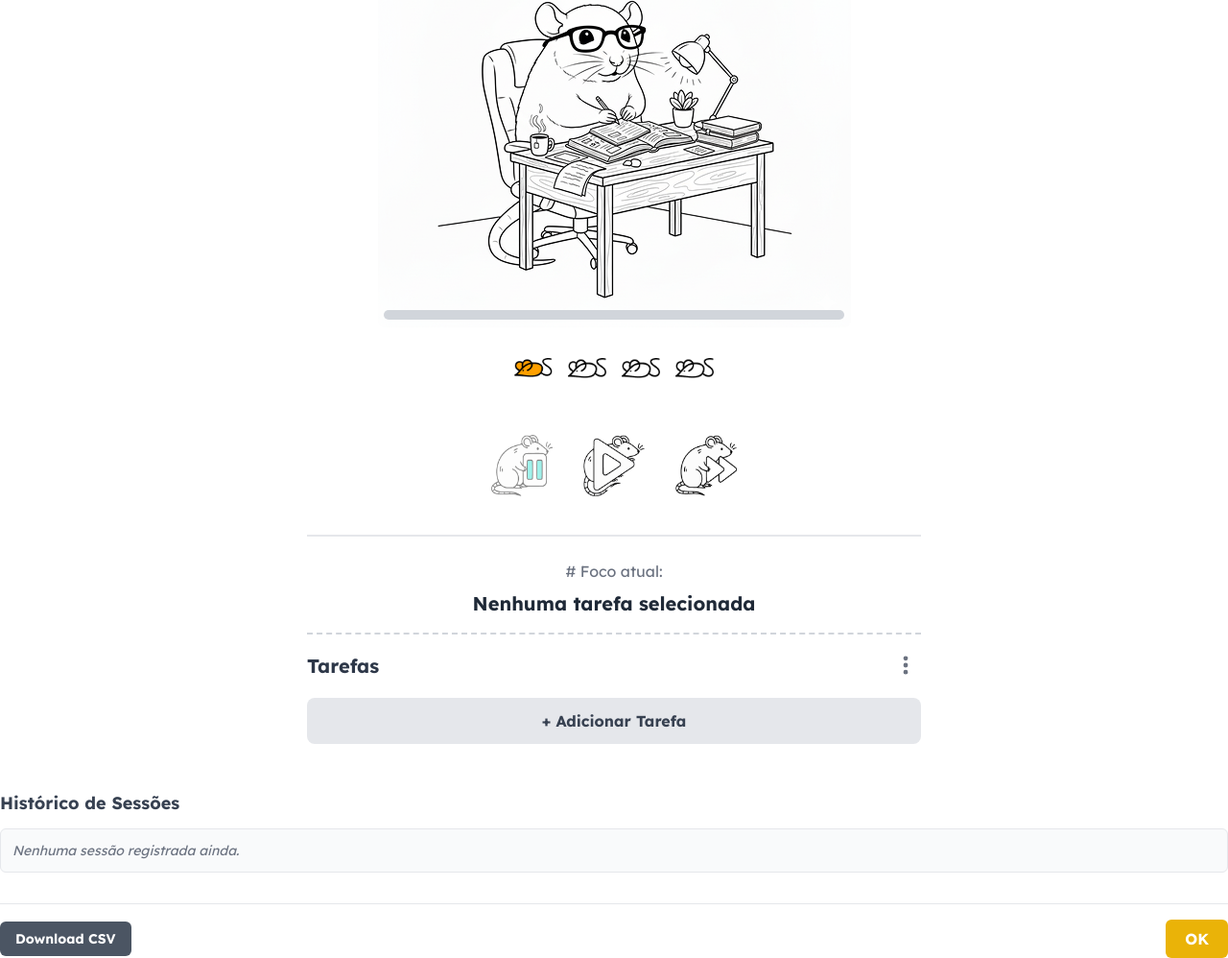
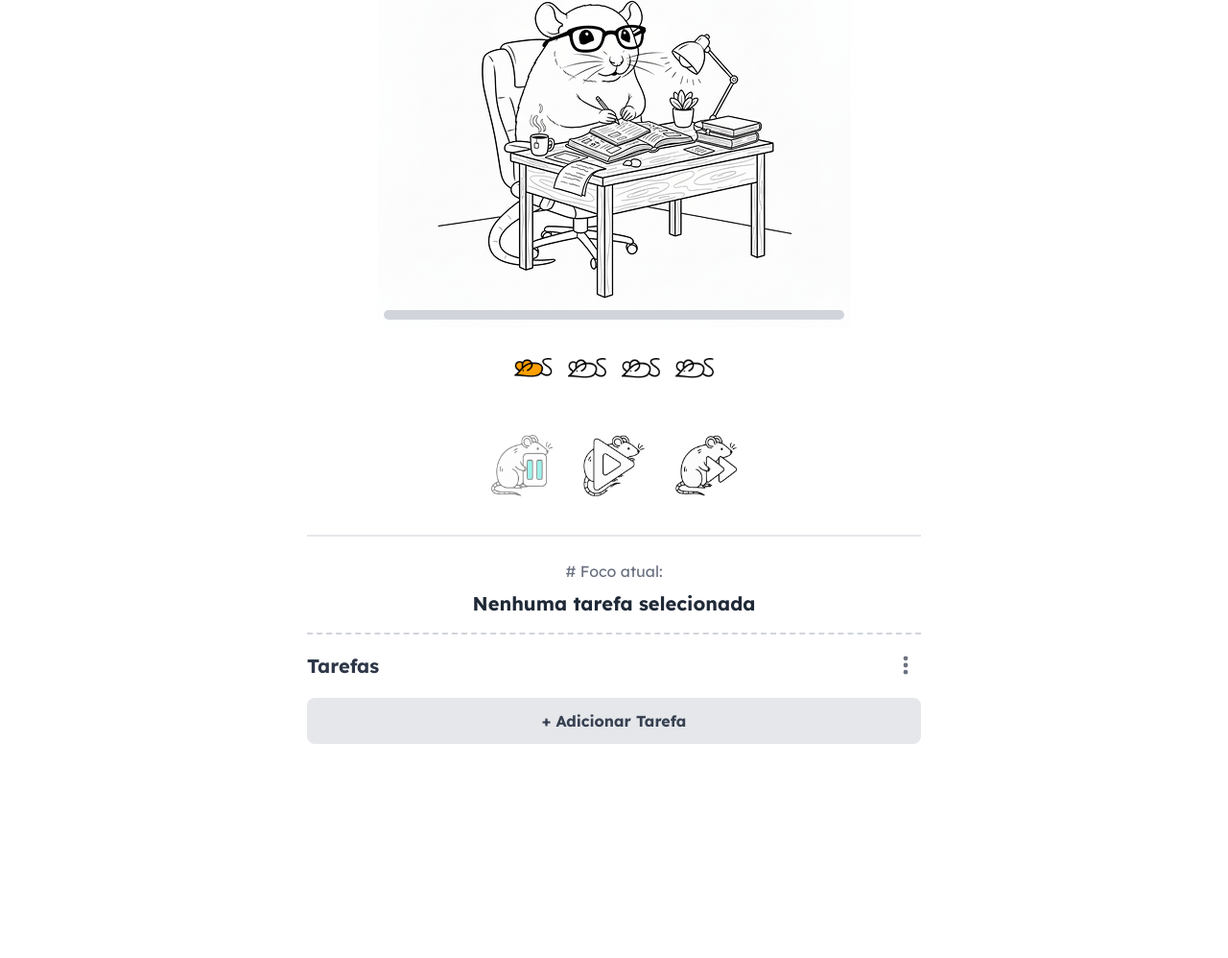
Before and after one commit to cristalwolfff/pomorato_app, a plain HTML site: page index.html in a window 1280 px wide. Shown: the part 464-1462 px from the top of the page at 96% size. After the commit the page ends 1287 px from the top, so only its background shows below. Drawn offline with nearby package versions, Linux system fonts and the light colour scheme.

Commit message:
Atualização

```diff
--- a/index.html
+++ b/index.html
@@ -245,21 +245,7 @@
         </div>
     </div>
 </div>
-                <div class="mb-6">
-                    <h3 class="text-lg font-semibold mb-3 text-gray-700">Histórico de Sessões</h3>
-                    <div id="report-session-list" class="space-y-2 max-h-60 overflow-y-auto border rounded-md p-3 bg-gray-50">
-                        <p class="text-gray-500 text-sm italic">Nenhuma sessão registrada ainda.</p>
-                    </div>
-                </div>
-                <div class="mt-8 text-right border-t pt-4 flex justify-between items-center">
-                    <button id="download-csv-btn" class="bg-gray-600 text-white px-4 py-2 rounded-md hover:bg-gray-700 transition text-sm font-bold">
-                        Download CSV
-                    </button>
-                    <button id="ok-report-btn" class="bg-yellow-500 text-white px-5 py-2 rounded-md hover:bg-yellow-600 transition font-bold">OK</button>
-                </div>
-            </div>
-        </div>
-    </div>
+
 
 </body>
 </html>
```
